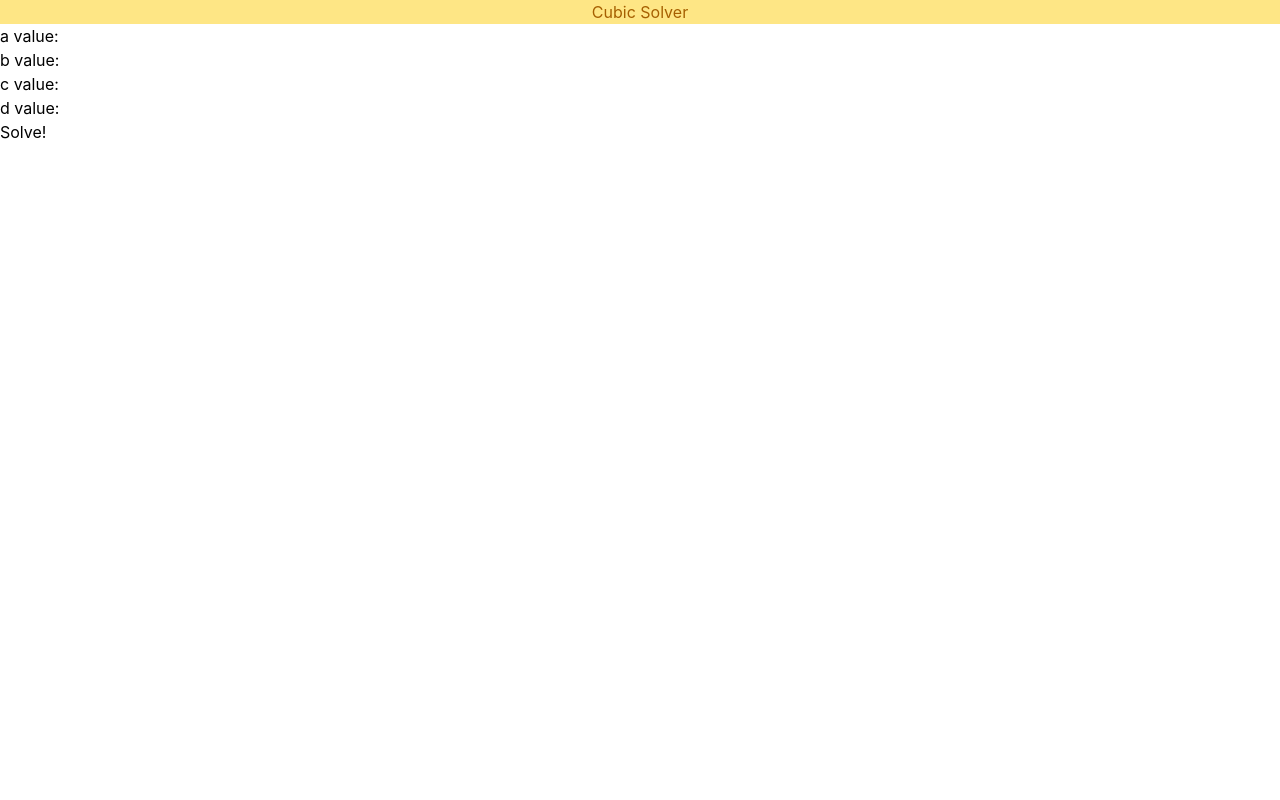
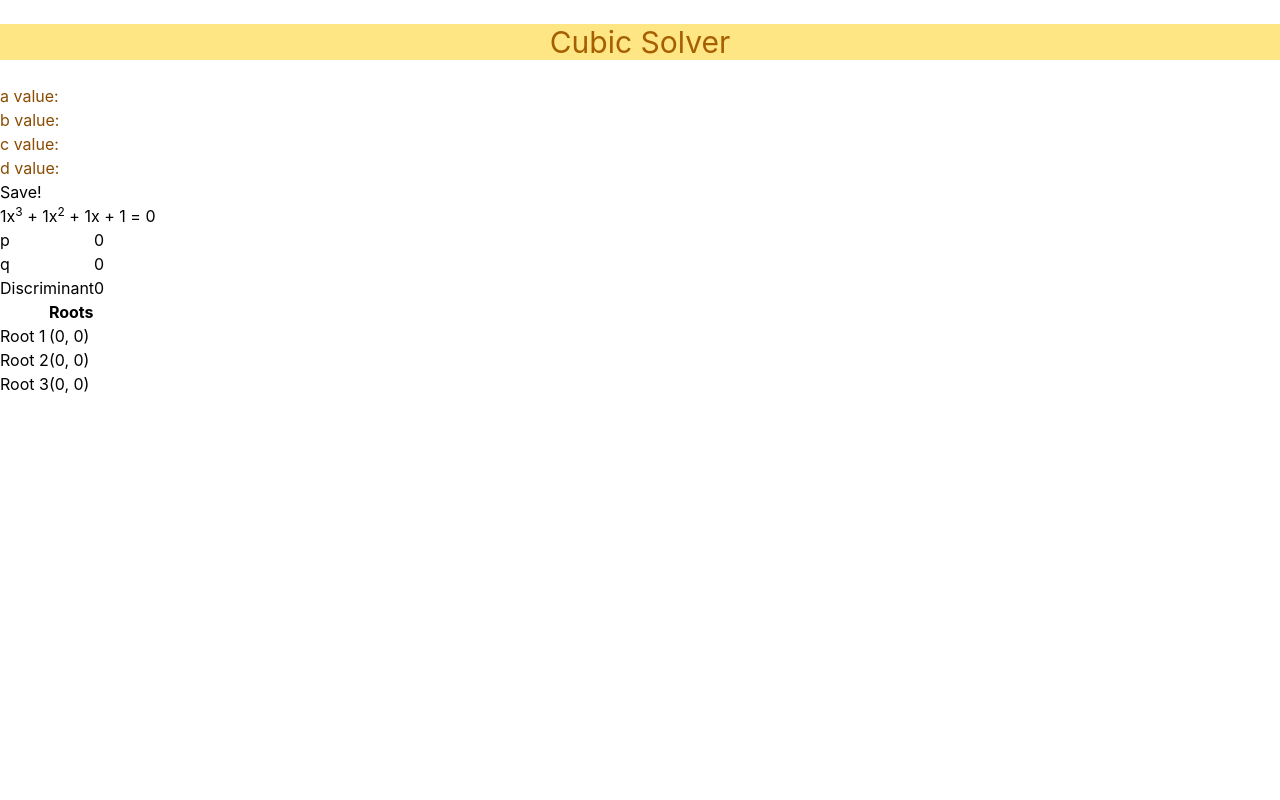
Before and after one commit to FHuaTDSB/assign3-4u, a React (Vite) app: page / in a window 1280 px wide. Shown: the top 800 px of the page. Built offline with nearby package versions, Linux system fonts and the light colour scheme.

Commit message:
Added all HTML

```diff
--- a/src/components/CubicEquation.tsx
+++ b/src/components/CubicEquation.tsx
@@ -1,3 +1,20 @@
 export const CubicEquation = () => {
-    return <></>
-  }
+  return (
+    <h3>
+      <div className="coefficient inline">1</div>x<sup>3</sup>
+      <div className="term inline">
+        <div className="operator inline"> + </div>
+        <div className="coefficient inline">1</div>x<sup>2</sup>
+      </div>
+      <div className="term inline">
+        <div className="operator inline"> + </div>
+        <div className="coefficient inline">1</div>x
+      </div>
+      <div className="term inline">
+        <div className="operator inline"> + </div>
+        <div className="coefficient inline">1</div>
+      </div>{" "}
+      = 0
+    </h3>
+  );
+};
--- a/src/components/CubicGraph.tsx
+++ b/src/components/CubicGraph.tsx
@@ -1,3 +1,3 @@
 export const CubicGraph = () => {
-    return <></>
-  }
+  return <canvas id="graph" width="600" height="600"></canvas>;
+};
--- a/src/components/CubicHistory.tsx
+++ b/src/components/CubicHistory.tsx
@@ -1,3 +1,13 @@
 export const CubicHistory = () => {
-    return <></>
+    return <>
+    <h2>History</h2>
+    <table id="solutions">
+        <tr>
+          <th className="table-subtitle">a</th>
+          <th>b</th>
+          <th>c</th>
+          <th>d</th>
+        </tr>
+      </table>
+    </>
   }
--- a/src/components/CubicInput.tsx
+++ b/src/components/CubicInput.tsx
@@ -1,31 +1,31 @@
 export const CubicInput = () => {
   return (
     <>
-      <h1 className="justify-self-center text-yellow-700 m-25px bg-amber-200 w-full text-center">
+      <h1 className="justify-self-center text-yellow-700 m-6 bg-amber-200 w-full text-center text-3xl">
         Cubic Solver
       </h1>
       <form className="form-container" id="cubic">
         <div className="form-child">
-          <label>a value:</label>
+          <label className="text-yellow-800 mb-4">a value:</label>
           <input
             type="number"
-            className="form-field width-150px h-full rounded-none border-amber-200"
+            className="form-field"
             required
           />
         </div>
         <div className="form-child">
-          <label>b value:</label>
+          <label className="text-yellow-800 mb-4">b value:</label>
           <input type="number" className="form-field" required />
         </div>
         <div className="form-child">
-          <label>c value:</label>
+          <label className="text-yellow-800 mb-4">c value:</label>
           <input type="number" className="form-field" required />
         </div>
         <div className="form-child">
-          <label>d value:</label>
+          <label className="text-yellow-800 mb-4">d value:</label>
           <input type="number" className="form-field" required />
         </div>
-        <input type="submit" value="Solve!" className="form-submit" />
+        <input type="submit" value="Save!" className="form-submit" />
       </form>
     </>
   );
--- a/src/components/CubicTable.tsx
+++ b/src/components/CubicTable.tsx
@@ -1,3 +1,38 @@
 export const CubicTable = () => {
-    return <></>
-  }
+  return (
+    <>
+      <table id="data">
+        <tr>
+          <td className="table-subtitle">p</td>
+          <td className="table-value">0</td>
+        </tr>
+        <tr>
+          <td className="table-subtitle">q</td>
+          <td className="table-value">0</td>
+        </tr>
+        <tr>
+          <td className="table-subtitle">Discriminant</td>
+          <td className="table-value">0</td>
+        </tr>
+      </table>
+      <table id="solutions">
+        <tr>
+          <th className="table-subtitle"></th>
+          <th>Roots</th>
+        </tr>
+        <tr>
+          <td className="table-subtitle">Root 1</td>
+          <td className="table-value">(0, 0)</td>
+        </tr>
+        <tr>
+          <td className="table-subtitle">Root 2</td>
+          <td className="table-value">(0, 0)</td>
+        </tr>
+        <tr>
+          <td className="table-subtitle">Root 3</td>
+          <td className="table-value">(0, 0)</td>
+        </tr>
+      </table>
+    </>
+  );
+};
```
